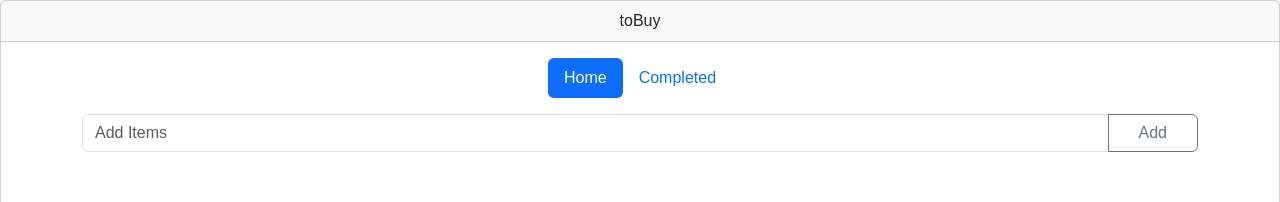
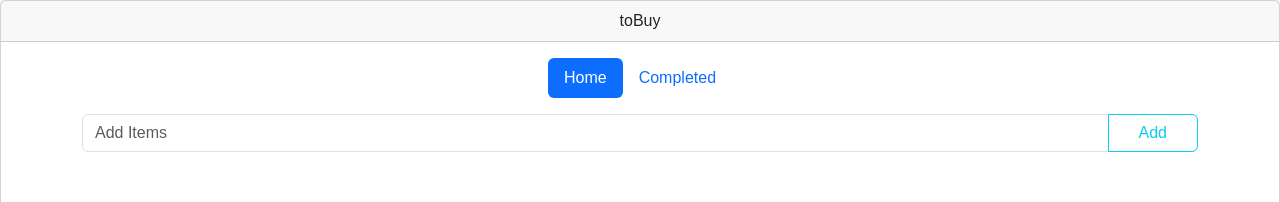
Before and after one commit to karan425/toBuy, a plain HTML site: page index.html in a window 1280 px wide. Shown: the top 202 px of the page. Drawn offline with nearby package versions, Linux system fonts and the light colour scheme; some packages are replaced by stand-ins of ours; a script that the page names is missing.

Commit message:
in add btn add outline -info

```diff
--- a/index.html
+++ b/index.html
@@ -64,7 +64,7 @@
             </header>
             <div class="input-group mb-3">
                 <input type="text" id="itemInput" class="form-control" placeholder="Add Items">
-                <button class="btn btn-outline-secondary" type="button" id="addButton" style="padding: 0 30px;">Add</button>
+                <button class="btn btn-outline-info" type="button" id="addButton" style="padding: 0 30px;">Add</button>
             </div>
 
             <!-- Table for Pending Items -->
```
